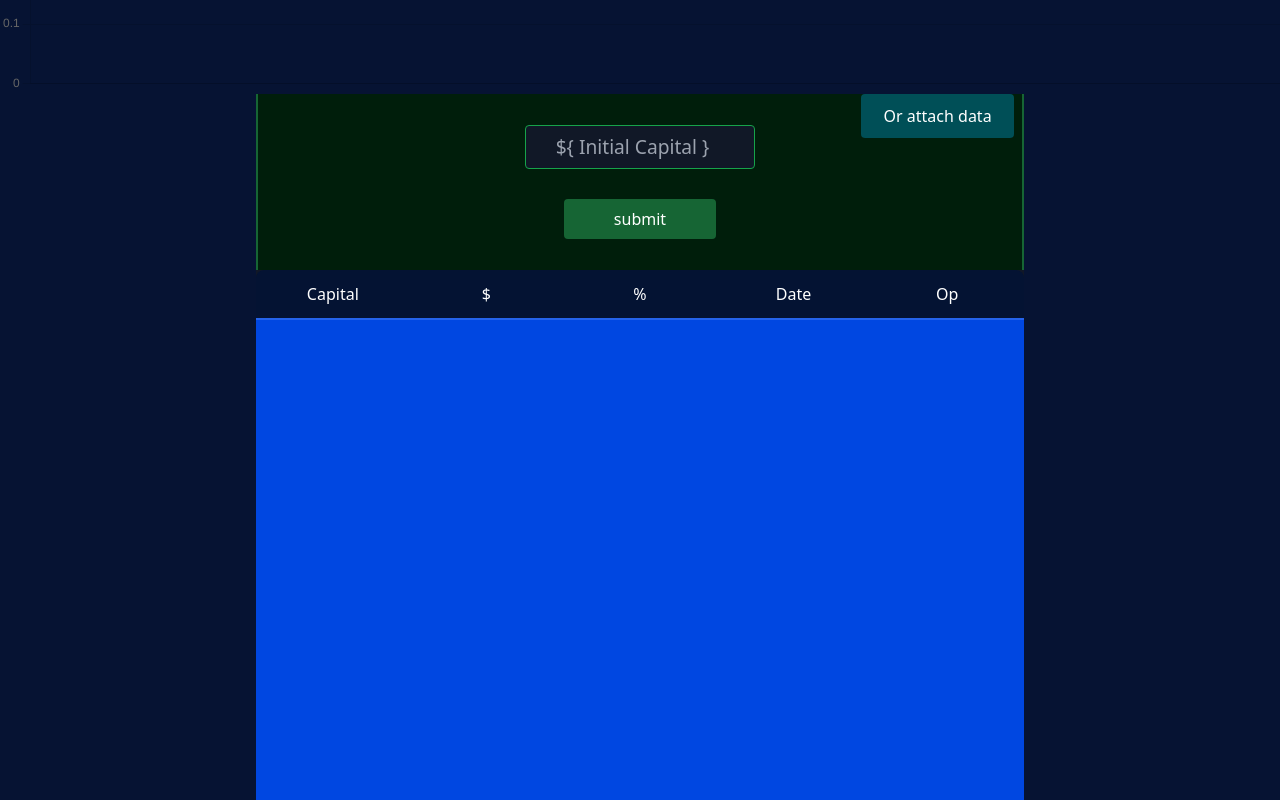
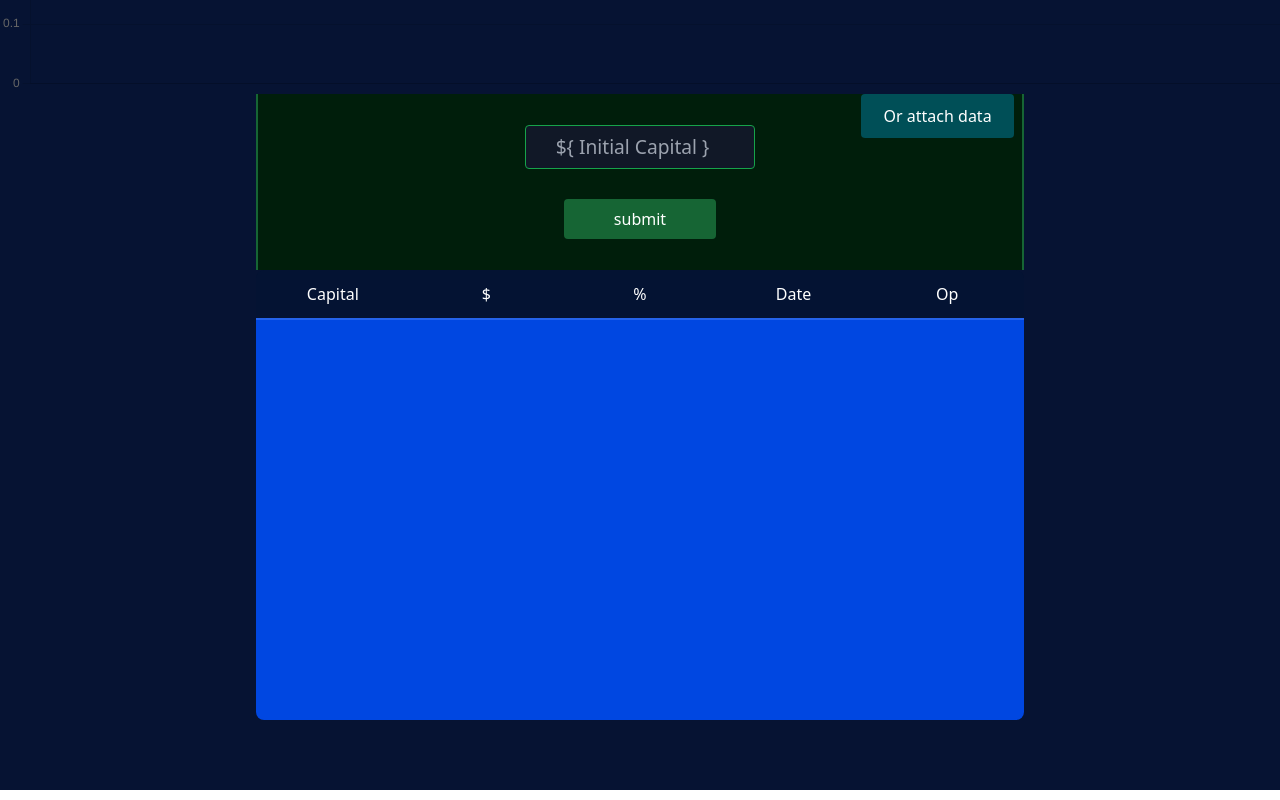
Before and after one commit to AlanTyping/trading-app, a React (Create React App) app: page /chart in a window 1280 px wide. Shown: the part 626-1426 px from the top of the page. Built offline with nearby package versions, Linux system fonts and the light colour scheme.

Commit message:
new changes

```diff
--- a/src/App.css
+++ b/src/App.css
@@ -14,7 +14,7 @@ input[type=number] {
 }
 
 #files-container {
-  height: 60vh;
+  height: 50vh;
   overflow-y: auto;
 }
 
@@ -42,6 +42,7 @@ input[type=number] {
 @media (max-width: 600px) {
   #data-container {
     width: 90%;
+    height: 56vh;
   }
 
   #files-container {
--- a/src/routes/chart/components/DataView.tsx
+++ b/src/routes/chart/components/DataView.tsx
@@ -10,7 +10,7 @@ const DataView = (): JSX.Element => {
 
   return (
     <div id='data-container'
-     className='w-[60%] h-[auto] flex justify-center items-center flex-col bg-gray-900 text-white'>
+     className='w-[60%] h-[65vh] flex justify-start items-center flex-col bg-[#061333] text-white'>
       <div className='w-[60%] w-full h-[50px] justify-evenly rounded-t-lg bg-[#041333] border-solid border-b-[1px] border-b-[2px] border-blue-600 flex items-center'>
         <p className={`${className}`}>Capital</p>
         <p className={`${className}`}>$</p>
@@ -19,7 +19,7 @@ const DataView = (): JSX.Element => {
         <p className={`${className}`}>Op</p>
       </div>
       <div className='w-full h-[auto] relative'>
-        <div id='files-container' className='w-full bg-[#0047e1]'>
+        <div id='files-container' className='w-full bg-[#0047e1] rounded-b-lg'>
           {chart.map((e, i) => {
             if (e.number !== 0) return (
               <DataFile
```
